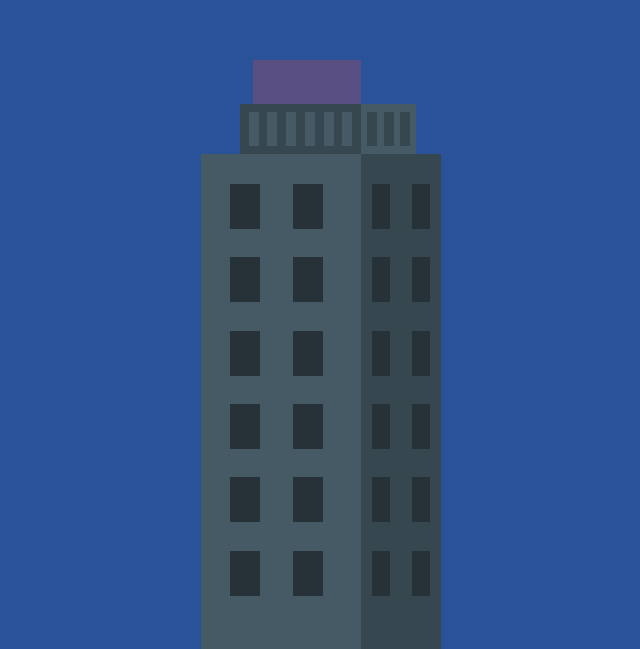
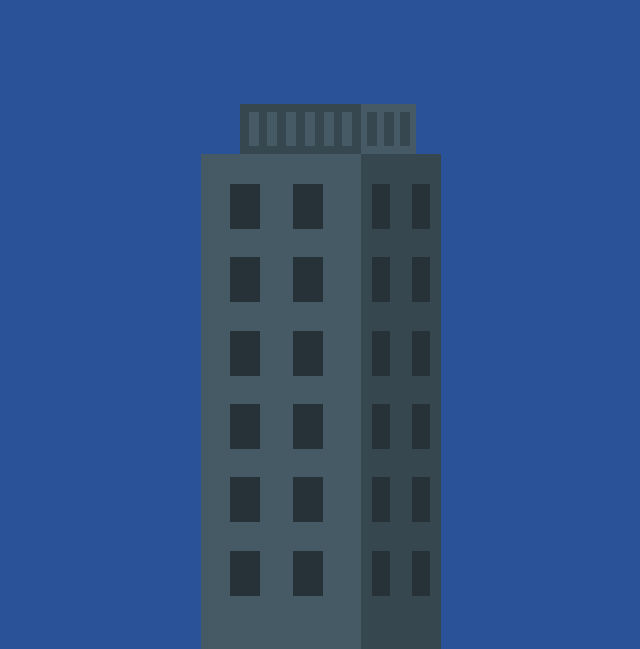
Before and after one commit to felipefn/aftersale-challenge, a React (Create React App) app: page / in a window 1280 px wide. Shown: the part 151-800 px from the top of the page, without its empty margins (319-959 px from the left). Built offline with nearby package versions, Linux system fonts and the light colour scheme.

Commit message:
feat: versão final

```diff
--- a/package.json
+++ b/package.json
@@ -6,6 +6,7 @@
     "@testing-library/jest-dom": "^5.11.9",
     "@testing-library/react": "^11.2.5",
     "@testing-library/user-event": "^12.7.0",
+    "axios": "^0.21.1",
     "react": "^17.0.1",
     "react-dom": "^17.0.1",
     "react-scripts": "4.0.2",
--- a/src/App.js
+++ b/src/App.js
@@ -1,3 +1,4 @@
+import React, { Fragment, useState, useEffect } from "react";
 import Sky from "./components/Sky";
 
 function App() {
--- a/src/components/Building/BuildingFront/BuildingFrontOutdoor/index.js
+++ /dev/null
@@ -1,12 +0,0 @@
-import StyledBuildingFrontOutdoor from "./styled";
-
-
-function BuildingFrontOutdoor() {
-  return (
-    <StyledBuildingFrontOutdoor>
-
-    </StyledBuildingFrontOutdoor>
-  );
-}
-
-export default BuildingFrontOutdoor;
--- a/src/components/Building/BuildingFront/BuildingFrontOutdoor/styled.js
+++ /dev/null
@@ -1,7 +0,0 @@
-import styled, { css } from "styled-components";
-
-export default styled.div`
-    width: 108px;
-    height: 44px;
-    background: #584e81;;
-`;
--- a/src/components/Building/BuildingFront/index.js
+++ b/src/components/Building/BuildingFront/index.js
@@ -1,13 +1,10 @@
 import StyledBuildingFront from "./styled";
 import BuildingBodyFront from "./BuildingBodyFront";
 import BuildingRoofFront from "./BuildingRoofFront";
-import BuildingFrontOutdoor from "./BuildingFrontOutdoor";
-
 
 function BuildingFront() {
   return (
     <StyledBuildingFront>
-      <BuildingFrontOutdoor></BuildingFrontOutdoor>
       <BuildingRoofFront></BuildingRoofFront>
       <BuildingBodyFront></BuildingBodyFront>
     </StyledBuildingFront>
```
Also changed, not shown: 1 other file (tests, documents, lock files or other folders).
